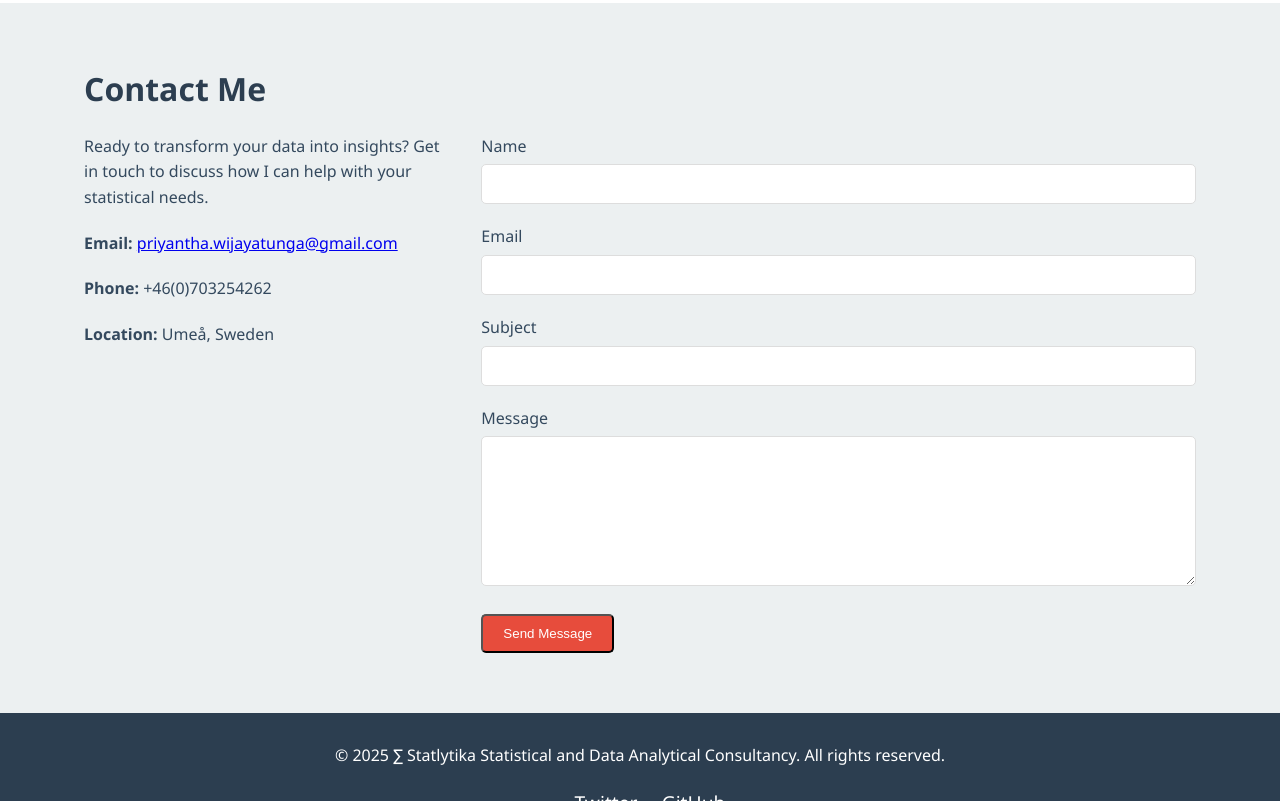
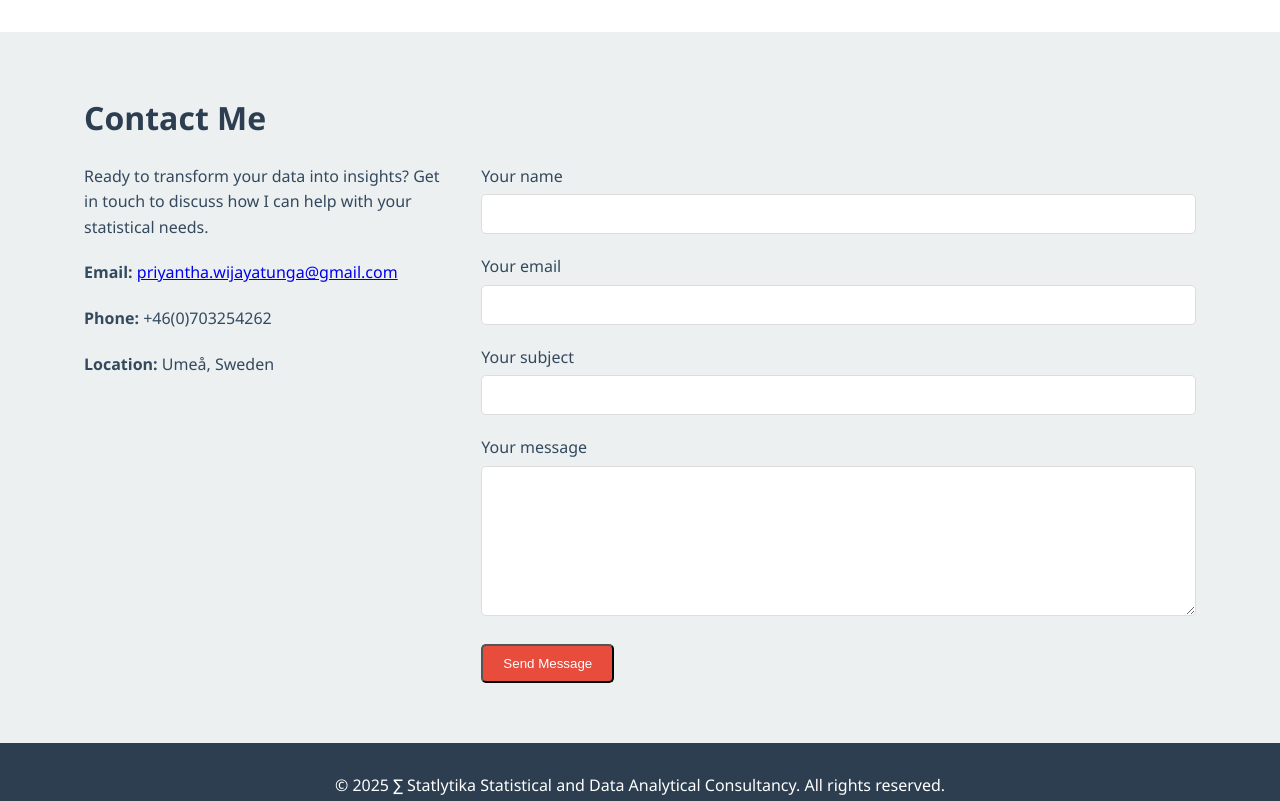
Before and after one commit to priyantha-wijayatunga/statlytika, a plain HTML site: page index.html in a window 1280 px wide. Shown: the part 3840-4641 px from the top of the page. Drawn offline with Linux system fonts and the light colour scheme.

Commit message:
Source file

```diff
--- a/index.html
+++ b/index.html
@@ -414,7 +414,8 @@
     <section class="portfolio" id="portfolio">
         <div class="container">
             <h2 class="section-title">Portfolio</h2>
-            <p>Explore some of my recent projects and see how statistical analysis has helped clients achieve their goals.</p>
+            <h3>Explore some of my projects listed below for seeing how my statistical analyses have helped clients achieve their goals.</h3>
+            <p>Click on the picture to enlarge</p>
             <div class="portfolio-container">
 
 
@@ -547,26 +548,30 @@
                     <p><strong>Phone:</strong>  +46(0)703254262</p>
                     <p><strong>Location:</strong> Umeå, Sweden</p>
                 </div>
+               <!-- modify this form HTML and place wherever you want your form -->
+
      <div class="contact-form">
-                    <form action="#" method="POST">
+
+     <form action="https://formspree.io/f/mwpollbb" method="POST">
     <div class="form-group">
-                            <label for="name">Name</label>
+                            <label for="name">Your name</label>
                             <input type="text" id="name" name="name" required>
    </div>
    <div class="form-group">
-                            <label for="email">Email</label>
+                            <label for="email">Your email</label>
                             <input type="email" id="email" name="email" required>
    </div>
    <div class="form-group">
-                            <label for="subject">Subject</label>
+                            <label for="subject">Your subject</label>
                             <input type="text" id="subject" name="subject" required>
     </div>
    <div class="form-group">
-                            <label for="message">Message</label>
+                            <label for="message">Your message</label>
                             <textarea id="message" name="message" required></textarea>
                         </div>
             <button type="submit" class="btn">Send Message</button>
    </form>
+  </div>
                 </div>
             </div>
         </div>
```
Lines whose indentation alone changed are shown as unchanged.
